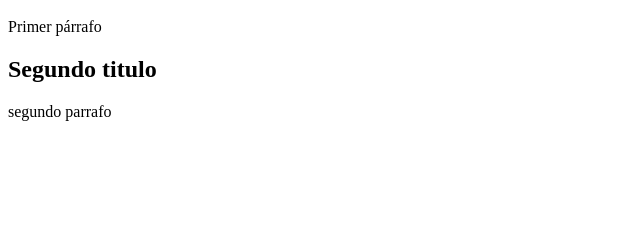
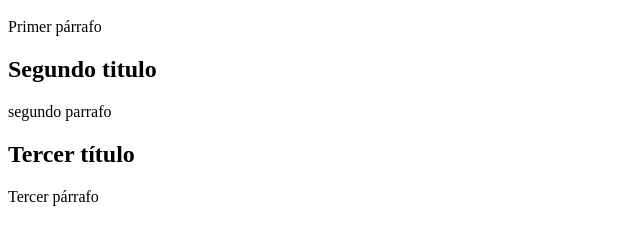
Before and after one commit to Macarealeportelli/Clase-5, a plain HTML site: page index.html in a window 1280 px wide. Shown: the part 48-292 px from the top of the page, without its empty margins (0-640 px from the left). Drawn offline with Linux system fonts and the light colour scheme.

Commit message:
Agrego un tercer parrafo

```diff
--- a/index.html
+++ b/index.html
@@ -10,6 +10,9 @@
 
     <h2> Segundo titulo</h2>
     <p>segundo parrafo </p>
+
+    <h2>Tercer título</h2>
+    <p> Tercer párrafo</p>
 </body>
 
 </html>
```
